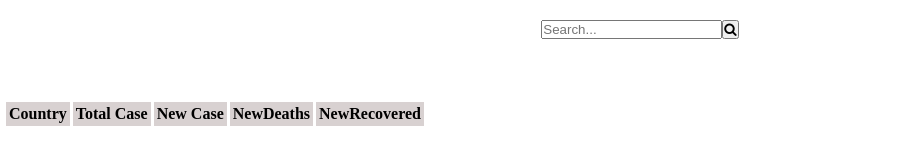
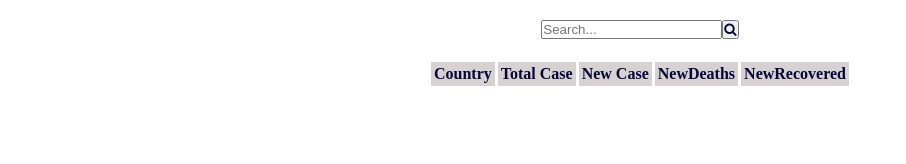
Before and after one commit to rajsabal/CovidInfo, a plain HTML site: page index.html in a window 1280 px wide. Shown: the whole page, without its empty margins (0-906 px from the left). Drawn offline with Linux system fonts and the light colour scheme; no server answers.

Commit message:
Update style.css

```diff
--- a/style.css
+++ b/style.css
@@ -1,6 +1,7 @@
 *{
     margin: 0;
     padding: 0;
+     color: rgb(5, 5, 56);
     /* background-color: #fff; */
 }
 
@@ -13,7 +14,7 @@ th{
 }
 table{
 
-    margin: 40px 0 0 3px;
+   margin: auto;
     border-collapse: collapse;
      background-color: rgb(245, 241, 241);
 }
```
